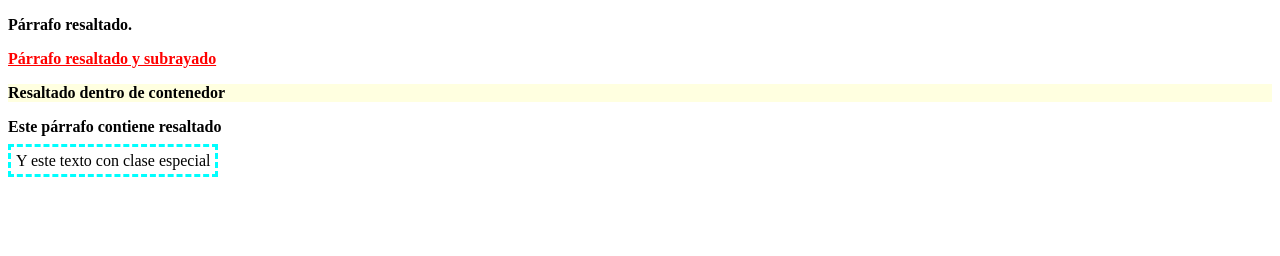
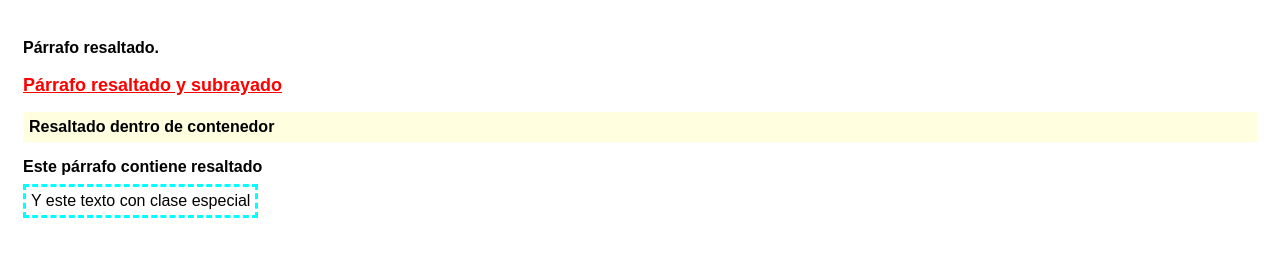
Before and after one commit to Alepern32/TareasDeInterfaces, a plain HTML site: page Tarea3CSS/03_clase2.html in a window 1280 px wide. Drawn offline with Linux system fonts and the light colour scheme.

Commit message:
Update 03_clase2.html

```diff
--- a/Tarea3CSS/03_clase2.html
+++ b/Tarea3CSS/03_clase2.html
@@ -3,33 +3,49 @@
 <head>
   <meta charset="UTF-8">
   <style>
-    /* Aplico este estilo a elementos de ambas clases "resaltado" y "subrayado" */
+    /* Estilo para elementos que tengan ambas clases "resaltado" y "subrayado" */
     .resaltado.subrayado {
       color: red;
       text-decoration: underline;
+      font-size: 18px;
     }
-    /* Aplico este estilo a los párrafos de la clase "resaltado" */
+
+    /* Estilo para párrafos de clase "resaltado" */
     p.resaltado {
       font-weight: bold;
+      margin-bottom: 8px;
     }
-    /* Aplico este estilo a elementos de clase "resaltado" que estén dentro de elementos de clase "contenedor" */
+
+    /* Estilo para elementos de clase "resaltado" dentro de elementos de clase "contenedor" */
     .contenedor .resaltado {
       background: lightyellow;
+      padding: 6px;
     }
-    /* Aplico este estilo al elementos de clase "especial" que aparecen
-    justo después de un elemento de clase "resaltado"*/
+
+    /* Estilo para elementos con clase "especial" justo después de uno con clase "resaltado" */
     .resaltado + .especial {
       padding: 5px;
       border-style: dashed;
       border-color: aqua;
+      display: inline-block;
+    }
+
+    /* Estilo extra general para el body */
+    body {
+      font-family: Arial, sans-serif;
+      padding: 15px;
     }
   </style>
 </head>
 <body>
-  <p class="resaltado">Párrafo resaltado.</p> <p class="resaltado subrayado">Párrafo resaltado y subrayado</p>
+  <p class="resaltado">Párrafo resaltado.</p>
+  <p class="resaltado subrayado">Párrafo resaltado y subrayado</p>
+
   <div class="contenedor">
     <p class="resaltado">Resaltado dentro de contenedor</p>
   </div>
-  <p class="resaltado">Este párrafo contiene resaltado </p> <span class="especial"> Y este texto con clase especial</span>
+
+  <p class="resaltado">Este párrafo contiene resaltado</p>
+  <span class="especial">Y este texto con clase especial</span>
 </body>
 </html>
```
